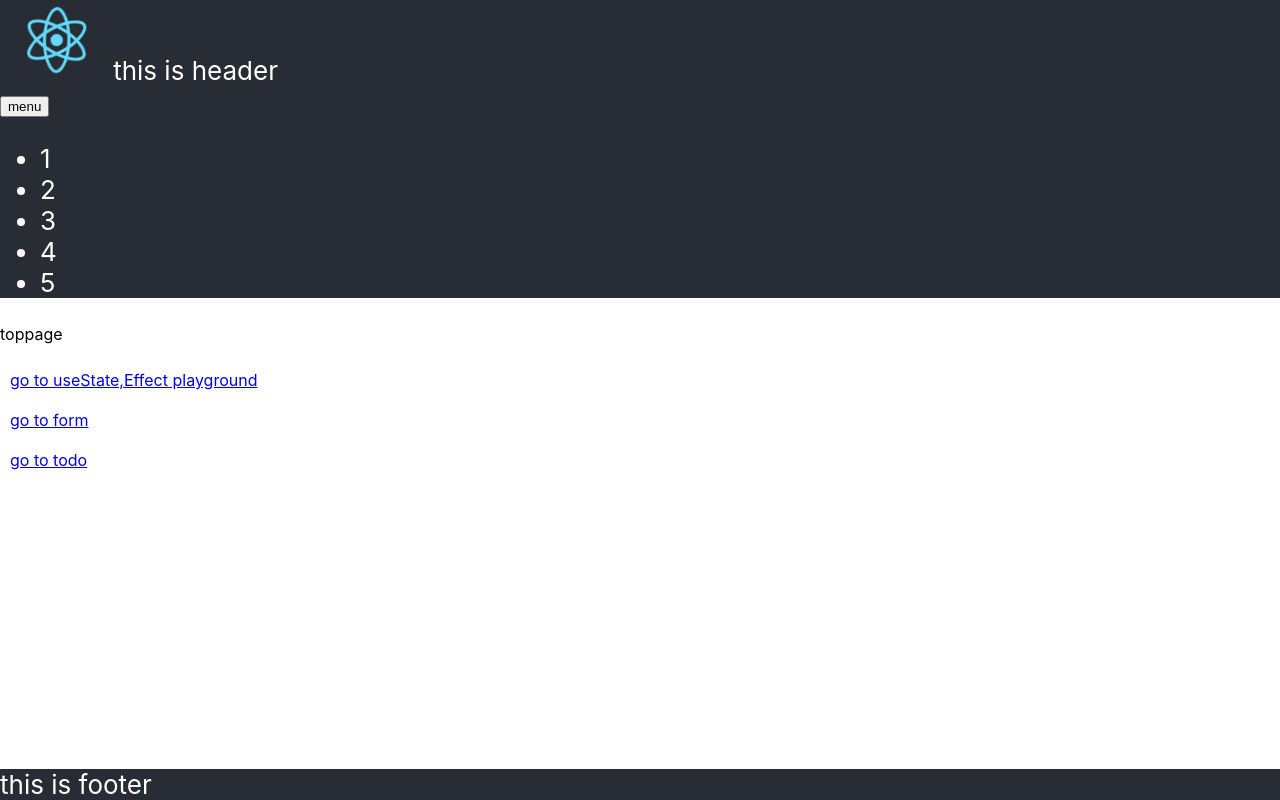
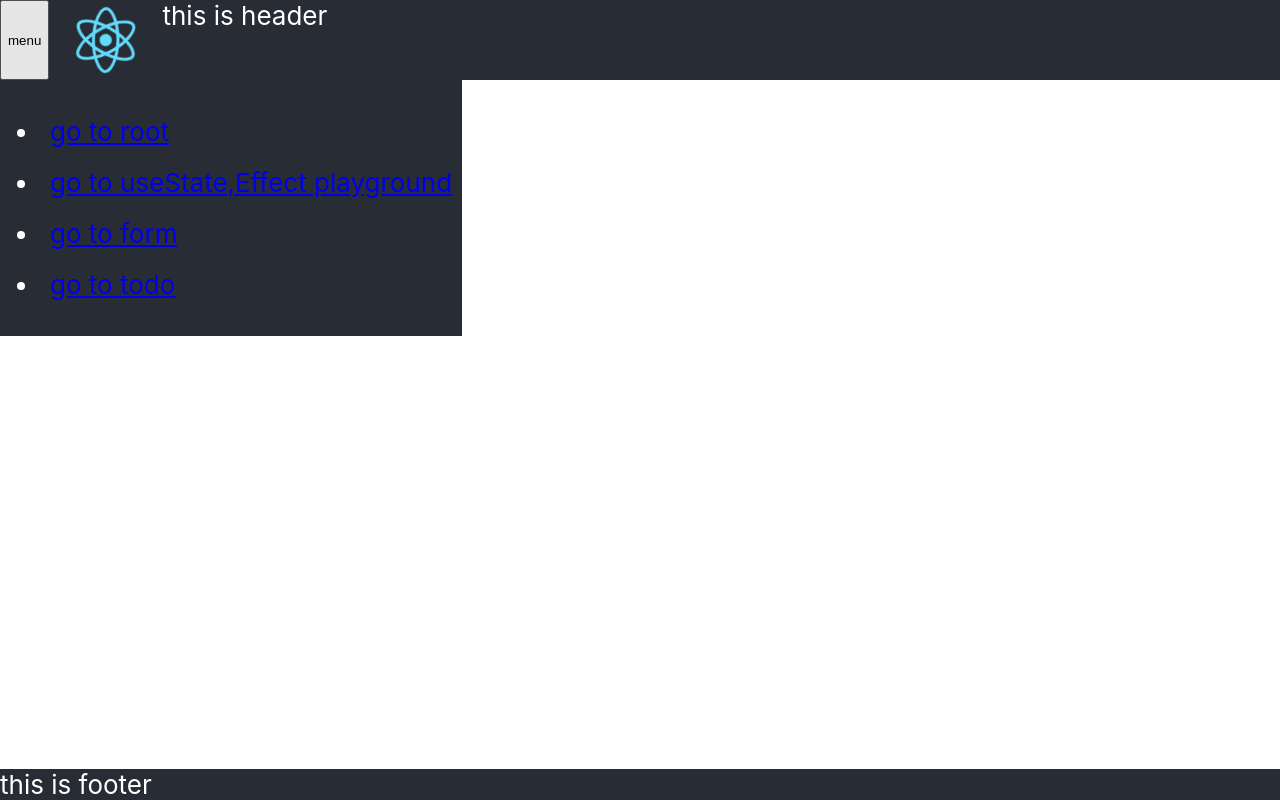
Before and after one commit to nnkkd/react-playground, a React (Create React App) app: page / in a window 1280 px wide. Both pictures are taken after a click on the button "menu". Built offline with nearby package versions, Linux system fonts and the light colour scheme.

Commit message:
メニューボタンに実用性を追加

```diff
--- a/src/App.tsx
+++ b/src/App.tsx
@@ -1,6 +1,5 @@
 import React from 'react'
 import { BrowserRouter, Route, Routes } from 'react-router-dom'
-import './App.css'
 import { Home } from './pages/Home'
 import { UseStateEffect } from './pages/UseStateEffect'
 import { Form } from './pages/Form'
--- /dev/null
+++ b/src/components/layouts/Footer.scss
@@ -0,0 +1,10 @@
+
+.App-footer {
+  background: #282c34;
+  font-size: calc(10px + 2vmin);
+  color: white;
+  position: absolute;
+  bottom: 0;
+  left: 0;
+  width: 100%;
+}
--- a/src/components/layouts/Footer.tsx
+++ b/src/components/layouts/Footer.tsx
@@ -1,10 +1,10 @@
 import React from 'react'
-import '../../App.css'
+import './Footer.scss'
 
 export const Footer = (): JSX.Element => {
     return (
         <footer className='App-footer'>
-            <div>this is footer</div>
+            <div className='header-content'>this is footer</div>
         </footer>
     )
 }
--- a/src/App.css
+++ b/src/components/layouts/Header.scss
@@ -14,21 +14,17 @@
 }
 
 
-.App-footer {
-  background: #282c34;
-  font-size: calc(10px + 2vmin);
-  color: white;
-  position: absolute;
-  bottom: 0;
-  left: 0;
-  width: 100%;
-}
 
 
 .App-header {
+  display: flex;
   background-color: #282c34;
   font-size: calc(10px + 2vmin);
   color: white;
+}
+
+.header-content {
+  size: 10vmin;
 }
 
 .App-link {
--- a/src/components/layouts/Header.tsx
+++ b/src/components/layouts/Header.tsx
@@ -1,13 +1,13 @@
 import logo from '../../logo.svg'
-import '../../App.css'
+import './Header.scss'
 import { Menu } from '../menu/Menu'
 
 export const Header = (): JSX.Element => {
     return (
         <header className='App-header'>
+            <Menu />
             <img src={logo} className='App-logo' alt='logo' />
             this is header
-            <Menu />
         </header>
     )
 }
--- a/src/components/menu/Menu.scss
+++ b/src/components/menu/Menu.scss
@@ -1,7 +1,18 @@
-.openedMenu {
-    display: block;
+
+
+.closed-menu {
+    display: none;
 }
 
-.closedMenu {
-    display: none;
+.menu-button {
+    height: 10vmin;
 }
+
+.menu-area {
+    display: block;
+    .opened-menu {
+        display: block;
+        position: absolute;
+        background-color: #282c34;
+    }
+}
--- a/src/components/menu/Menu.tsx
+++ b/src/components/menu/Menu.tsx
@@ -1,5 +1,6 @@
 import { useState } from 'react'
 import './Menu.scss'
+import { Link } from 'react-router-dom'
 
 export const Menu = (): JSX.Element => {
     const [isOpen, setIsOpen] = useState<boolean>(false)
@@ -9,20 +10,29 @@ export const Menu = (): JSX.Element => {
     }
 
     return (
-        <div>
-            <button className='menuButton' onClick={toggleIsOpen}>
-                menu
-            </button>
-            <div className={isOpen ? 'openedMenu' : 'closedMenu'}>
-                {' '}
-                <ul>
-                    <li>1</li>
-                    <li>2</li>
-                    <li>3</li>
-                    <li>4</li>
-                    <li>5</li>
-                </ul>
+        <>
+            <div className='menu-area'>
+                <button className='menu-button' onClick={toggleIsOpen}>
+                    menu
+                </button>
+
+                <div className={isOpen ? 'opened-menu' : 'closed-menu'}>
+                    <ul>
+                        <li>
+                            <Link to={'/'}>go to root</Link>
+                        </li>
+                        <li>
+                            <Link to={'/useState-effect'}>go to useState,Effect playground</Link>
+                        </li>
+                        <li>
+                            <Link to={'/form'}>go to form</Link>
+                        </li>
+                        <li>
+                            <Link to={'/todo'}>go to todo</Link>
+                        </li>
+                    </ul>
+                </div>
             </div>
-        </div>
+        </>
     )
 }
```
